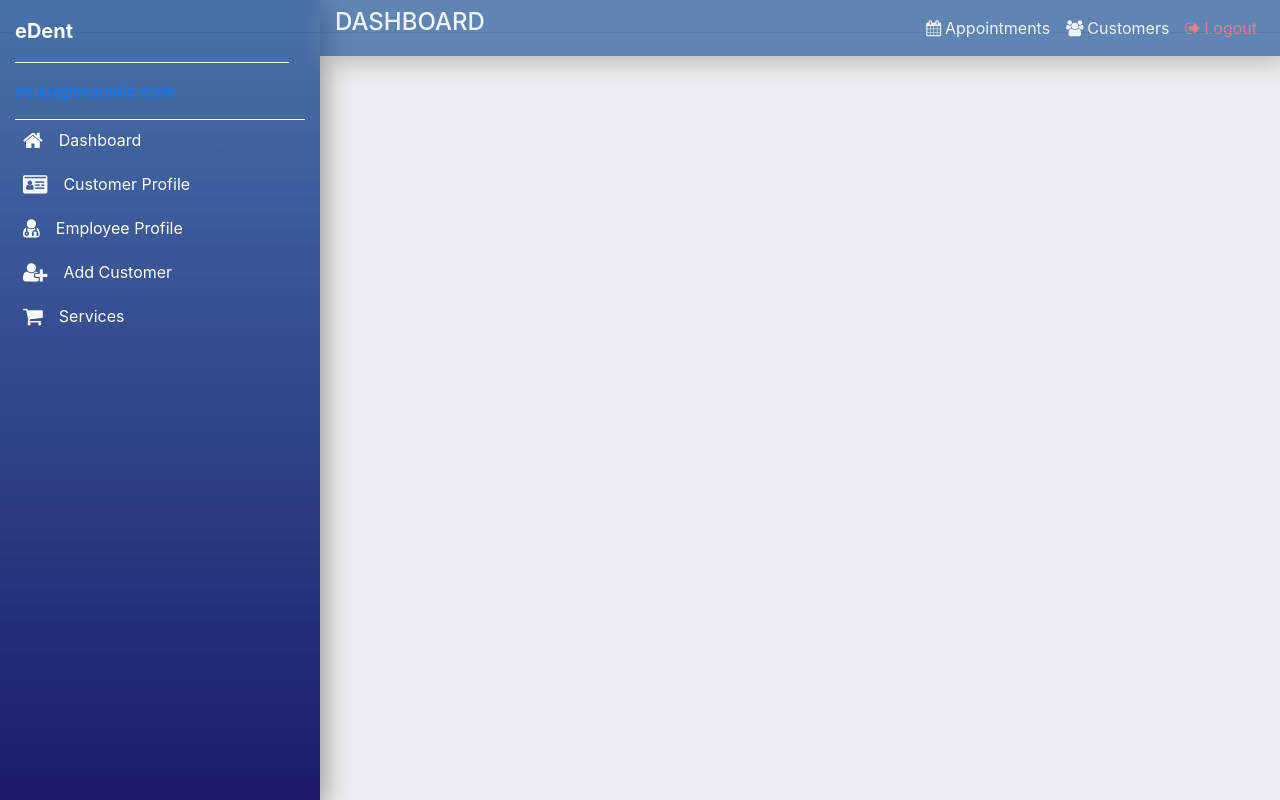
After one commit to FraQu/dent-1, a Django app: page /dashboard in a window 1280 px wide. The commit adds this page. Run offline with Django 3.2, Linux system fonts and the light colour scheme; the visitor is signed in with stand-in values (Sample User, id 1); data that the repository does not hold is empty; some libraries are stand-ins or nearby versions.

Commit message:
Dashboard sidebar and topbar created

```diff
--- a/dent/settings.py
+++ b/dent/settings.py
@@ -137,3 +137,5 @@ EMAIL_HOST_USER = ''
 EMAIL_HOST_PASSWORD = ''
 EMAIL_USE_TLS = False
 # EMAIL_USE_SSL = False
+
+LOGIN_REDIRECT_URL = 'dashboard'
--- a/static/website/css/main.css
+++ b/static/website/css/main.css
@@ -134,7 +134,7 @@ a.logout-msg {
 
 /* LOGIN.HTML stylesheet */
 
-.login-box, .register-box, .appointment, .contact{
+.login-box, .register-box, .appointment, .contact, .album{
     padding: 150px;
     height: 300px;
 }
@@ -142,3 +142,27 @@ a.logout-msg {
 .form {
     opacity: 0.8;
 }
+
+.sidebar{
+    height: 100vh;
+    background: linear-gradient(rgba(2,62,138, .7), rgba(3,4,94, .9));
+    box-shadow: 5px 7px 25px #999;
+}
+
+.rbar-link{
+    transition: all .4s;
+}
+
+.rbar-link:hover {
+    background-color: #0096C7;
+    border-radius: 5px;
+}
+.b-border {
+    border-bottom: 1px groove white;
+}
+
+.topbar{
+    background-color: #023E8A;
+    opacity: 0.6;
+    box-shadow: 5px 7px 25px #999;
+}
--- /dev/null
+++ b/website/templates/website/dashboard.html
@@ -0,0 +1,77 @@
+{% extends "website/main.html" %}
+{% block navbar %}
+{% endblock %}
+{% block content %}
+
+<nav class="navbar navbar-expand-md navbar-light">
+    <button class="navbar-toggler ml-auto mb-2 bg-light"
+            type="button"
+            data-toggle="collapse" data-target="#sideNavBar">
+        <span class="navbar-toggler-icon"></span>
+    </button>
+    <div class="collapse navbar-collapse" id="sideNavBar">
+        <div class="container-fluid">
+            <div class="row">
+                <div class="col-lg-3 fixed-top sidebar">
+                    <a href="{% url 'home' %}" class="navbar-brand
+                    d-block py-3 mb-3 font-weight-bold b-border text-white">eDent</a>
+                <div class="b-border pb-3">
+                    <!-- Navbar Hello User Start -->
+                        {% if request.user.employee.full_name %}
+                            <span><a href="{% url 'user_profile' %}" class="text-white">{{ user.employee.full_name }}</a></span>
+                        {% elif request.user.employee.email %}
+                            <span><a href="{% url 'staff_profile' %}" class="text-white">{{ user.employee.email }}</a></span>
+                        {% elif request.user.customer.full_name %}
+                            <span><a href="{% url 'user_profile' %}" class="text-white">{{ user.customer.full_name }}</a></span>
+                        {% elif request.user.customer.email %}
+                            <span><a href="{% url 'user_profile' %}" class="text-white">{{ user.customer.email }}</a></span>
+                        {% else %}
+                            <span><a href="#">{{ user.email }}</a></span>
+                        {% endif %}
+                </div>
+                    <ul class="navbar-nav flex-column r-bar">
+                        <li class="nav-item"><a href="#" class="nav-link p-2 mb-1 rbar-link text-white">
+                        <i class="fa fa-home fa-lg mr-3"></i>Dashboard</a></li>
+                        <li class="nav-item"><a href="{% url 'staff_profile' %}" class="nav-link p-2 mb-1 rbar-link text-white"">
+                        <i class="fa fa-id-card fa-lg mr-3"></i>Customer Profile</a></li>
+                        <li class="nav-item"><a href="{% url 'user_profile' %}" class="nav-link p-2 mb-1 rbar-link text-white"">
+                        <i class="fa fa-user-md fa-lg mr-3"></i>Employee Profile</a></li>
+                        <li class="nav-item"><a href="#" class="nav-link p-2 mb-1 rbar-link text-white"">
+                        <i class="fa fa-user-plus fa-lg mr-3"></i>Add Customer</a></li>
+                        <li class="nav-item"><a href="#" class="nav-link p-2 mb-1 rbar-link text-white"">
+                        <i class="fa fa-shopping-cart fa-lg mr-3"></i>Services</a></li>
+
+                    </ul>
+                </div>
+                <div class="col-lg-9 ml-auto fixed-top py-2 topbar">
+                    <div class="row">
+                        <div class="col-md-3">
+                            <h4 class="text-light text-uppercase mb-0">Dashboard</h4>
+                        </div>
+                        <div class="col-md-5 offset-md-4">
+                            <ul class="navbar-nav float-right">
+                                <li class="nav-item"><a href="#" class="nav-link text-light">
+                                    <i class="fa fa-calendar mr-1 text-light"></i>Appointments</a>
+                                </li>
+                                <li class="nav-item"><a href="#" class="nav-link text-light">
+                                    <i class="fa fa-group mr-1 text-light"></i>Customers</a>
+                                </li>
+                                <li class="nav-item"><a href="{% url 'logout' %}" class="nav-link text-danger">
+                                    <i class="fa fa-sign-out mr-1 text-danger"></i>Logout</a>
+                                </li>
+                            </ul>
+                        </div>
+
+                    </div>
+
+                </div>
+            </div>
+        </div>
+    </div>
+
+</nav>
+
+{% endblock %}
+
+{% block footer%}
+{% endblock %}
--- a/website/templates/website/main.html
+++ b/website/templates/website/main.html
@@ -8,11 +8,12 @@
 </head>
 <link rel="stylesheet" type="text/css" href="{% static 'website/css/bootstrap.min.css' %}">
 <link rel="stylesheet" type="text/css" href="{% static 'website/css/main.css' %}">
+<link rel="stylesheet" href="https://cdnjs.cloudflare.com/ajax/libs/font-awesome/4.7.0/css/font-awesome.min.css">
 
 <body>
 <!-- ***** Navbar Area Start ***** -->
+{% block navbar %}
 <nav class="navbar navbar-expand-lg fixed-top nav-menu">
-    <div class="container">
     <a href="{% url 'home' %}" class="navbar-brand text-light h2 font-weight-bold">eDent</a>
     <button class="navbar-toggler nav-button" type="button"
             data-toggle="collapse" data-target="#navbarSupportContent">
@@ -61,7 +62,7 @@
         {% if request.user.is_authenticated %}
             <span class="hello-msg"> Hello,</span>
             {% if request.user.employee.full_name %}
-                    <li class="dropdown list-unstyled hello-msg">
+                <li class="dropdown hello-msg">
                     <a class="nav-link dropdown-toggle hello-msg" href="#" id="navbarDropdown" role="button"
                        data-toggle="dropdown"
                        aria-haspopup="true" aria-expanded="false">
@@ -85,8 +86,8 @@
         {% endif %}
     </div>
     <!-- Navbar Hello User End -->
-    </div>
 </nav>
+{% endblock %}
 <!-- ***** Navbar Area End ***** -->
 
 {% block content %}
@@ -94,7 +95,7 @@
 {% endblock %}
 
 <hr>
-
+{% block footer %}
 <!-- Footer Area Start -->
 <footer class="pt-4">
     <div class="container text-center text-md-left">
@@ -149,7 +150,7 @@
     <!-- Copyright Area End -->
 </footer>
 <!-- Footer Area End-->
-
+{% endblock %}
 </body>
 <script src="{% static 'website/js/jquery-3.5.1.slim.min.js' %}"></script>
 <script src="{% static 'website/js/popper.min.js' %}"></script>
--- a/website/templates/website/our_team.html
+++ b/website/templates/website/our_team.html
@@ -3,8 +3,8 @@
 {% block content %}
     <link rel="stylesheet" type="text/css" href="{% static 'website/css/main.css' %}">
     <body>
-
-    <div class="album py-5">
+<header>
+    <div class="album py-10">
         <div class="container">
             <div class="row">
                 {% for employee in object_list %}
@@ -30,6 +30,6 @@
             </div>
         </div>
     </div>
-
+</header>
     </body>
 {% endblock %}
--- a/website/templates/website/staff_profile.html
+++ b/website/templates/website/staff_profile.html
@@ -2,7 +2,7 @@
 {% load static %}
 {% block content %}
 
-    <br>
+
     <div class="container">
         <div class="row">
             <div class="col-lg-5">
--- a/website/urls.py
+++ b/website/urls.py
@@ -17,6 +17,7 @@ urlpatterns = [
     path('user_profile/', CustomerView.as_view(), name='user_profile'),
     path('staff_profile/', EmployeeView.as_view(), name='staff_profile'),
     path('our_team/', OurTeamView.as_view(), name='our_team'),
+    path('dashboard', views.dashboard, name='dashboard'),
 
     path('password_change/done/',
          login_required(auth_views.PasswordChangeDoneView.as_view(template_name='registration/password_change_complete.html')),
--- a/website/views.py
+++ b/website/views.py
@@ -55,7 +55,7 @@ class LoginView(FormView):
         user = authenticate(request, username=email, password=password)
         if user and password is not None:
             login(request, user, )
-            return redirect('home')
+            return redirect('dashboard')
         else:
             messages.info(request, 'email OR password is incorrect')
         return super(LoginView, self).form_invalid(form)
@@ -132,7 +132,7 @@ class CustomerView(UpdateView):
     """CustomerView update."""
     form_class = CustomerForm
     template_name = 'website/user_profile.html'
-    success_url = '/user_profile'
+    success_url = 'website/user_profile'
 
     def get_object(self, queryset=None):
         return self.request.user.customer
@@ -155,3 +155,8 @@ class OurTeamView(ListView):
 
     model = Employee
     template_name = 'website/our_team.html'
+
+@login_required
+def dashboard(request):
+    return render(request, 'website/dashboard.html',
+                  {'section': 'dashboard'})
```
Also changed, not shown: website/templates/website/add_customer.html (added). Lines whose indentation alone changed are shown as unchanged.
